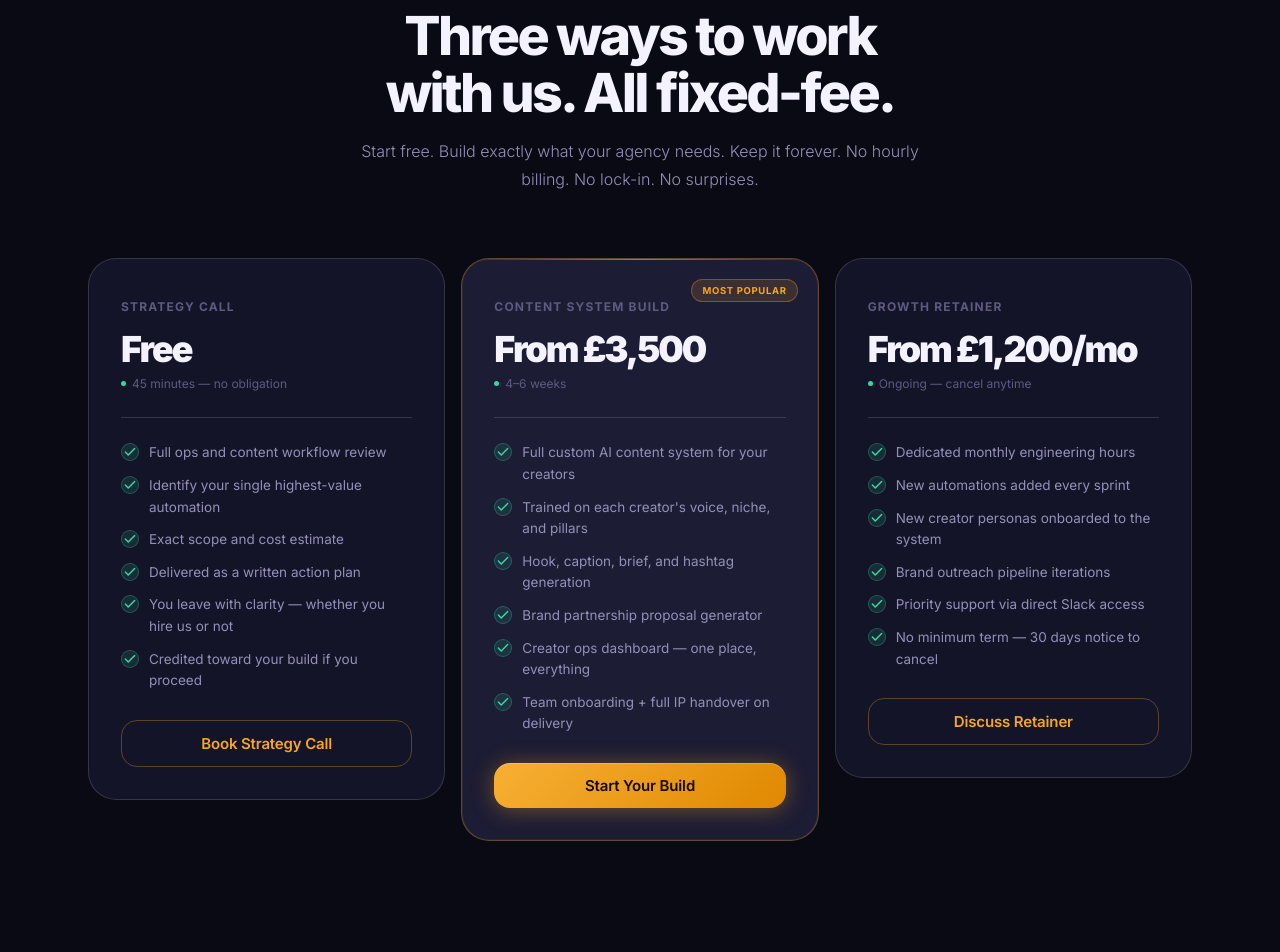
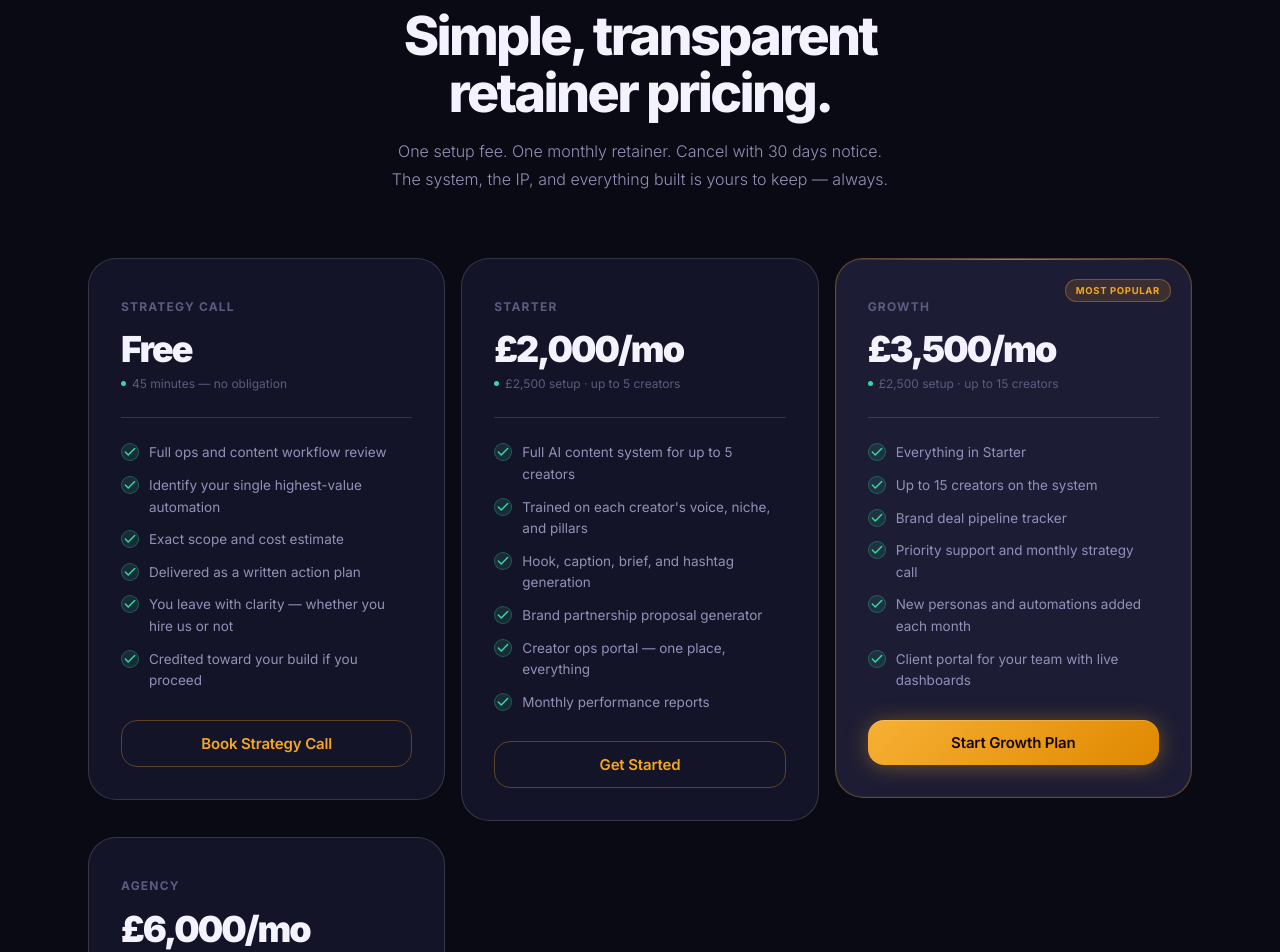
Before and after one commit to 100492107/caig-website, a React (Vite) app: page / in a window 1280 px wide. Shown: the part 6020-6972 px from the top of the page. Built offline with nearby package versions, Linux system fonts and the light colour scheme.

Commit message:
Update pricing to retainer model: Starter £2k/Growth £3.5k/Agency £6k + £2.5k setup; update FAQ

```diff
--- a/src/App.jsx
+++ b/src/App.jsx
@@ -828,36 +828,52 @@ const tiers = [
     cta: 'Book Strategy Call',
   },
   {
-    name: 'Content System Build',
-    price: 'From £3,500',
-    time: '4–6 weeks',
+    name: 'Starter',
+    price: '£2,000/mo',
+    time: '£2,500 setup · up to 5 creators',
+    featured: false,
+    popular: false,
+    feats: [
+      'Full AI content system for up to 5 creators',
+      'Trained on each creator\'s voice, niche, and pillars',
+      'Hook, caption, brief, and hashtag generation',
+      'Brand partnership proposal generator',
+      'Creator ops portal — one place, everything',
+      'Monthly performance reports',
+    ],
+    cta: 'Get Started',
+  },
+  {
+    name: 'Growth',
+    price: '£3,500/mo',
+    time: '£2,500 setup · up to 15 creators',
     featured: true,
     popular: true,
     feats: [
-      'Full custom AI content system for your creators',
-      'Trained on each creator\'s voice, niche, and pillars',
-      'Hook, caption, brief, and hashtag generation',
-      'Brand partnership proposal generator',
-      'Creator ops dashboard — one place, everything',
-      'Team onboarding + full IP handover on delivery',
+      'Everything in Starter',
+      'Up to 15 creators on the system',
+      'Brand deal pipeline tracker',
+      'Priority support and monthly strategy call',
+      'New personas and automations added each month',
+      'Client portal for your team with live dashboards',
     ],
-    cta: 'Start Your Build',
+    cta: 'Start Growth Plan',
   },
   {
-    name: 'Growth Retainer',
-    price: 'From £1,200/mo',
-    time: 'Ongoing — cancel anytime',
+    name: 'Agency',
+    price: '£6,000/mo',
+    time: '£2,500 setup · unlimited creators',
     featured: false,
     popular: false,
     feats: [
-      'Dedicated monthly engineering hours',
-      'New automations added every sprint',
-      'New creator personas onboarded to the system',
-      'Brand outreach pipeline iterations',
-      'Priority support via direct Slack access',
-      'No minimum term — 30 days notice to cancel',
+      'Everything in Growth',
+      'Unlimited creator roster',
+      'Dedicated account manager',
+      'Bespoke automation sprints each month',
+      'White-label portal option',
+      'Direct Slack access to the engineering team',
     ],
-    cta: 'Discuss Retainer',
+    cta: 'Talk to Us',
   },
 ]
 
@@ -868,10 +884,10 @@ function Services() {
         <FadeUp>
           <div className="sh c">
             <div className="badge"><span className="badge-dot" />Services</div>
-            <h2 className="section-title">Three ways to work<br />with us. All fixed-fee.</h2>
+            <h2 className="section-title">Simple, transparent<br />retainer pricing.</h2>
             <p className="section-sub">
-              Start free. Build exactly what your agency needs. Keep it forever.
-              No hourly billing. No lock-in. No surprises.
+              One setup fee. One monthly retainer. Cancel with 30 days notice.<br />
+              The system, the IP, and everything built is yours to keep — always.
             </p>
           </div>
         </FadeUp>
@@ -995,12 +1011,12 @@ const faqs = [
     a: "No. The interface is clean, simple, and built for non-technical users. The onboarding session takes 30 minutes for your whole team. After that, the system just works — no prompting expertise, no setup, no tech knowledge required.",
   },
   {
-    q: 'What happens to the system after you deliver it?',
-    a: "You own 100% of the code and IP from day one. We include 30 days of post-launch support in every build. After that, you can move to a monthly growth retainer for ongoing development, take the codebase in-house, or simply run the system forever without paying us again. There is no lock-in. We earn your repeat business by being worth coming back to.",
+    q: 'What happens to the system after you build it?',
+    a: "Everything built is yours to keep — permanently. The codebase, the IP, the creator personas, the automations. If you ever cancel your retainer, you walk away with the full system intact. We do not hold your data or your tools hostage. Access to the live portal is tied to your active subscription, but the underlying system is always yours.",
   },
   {
     q: 'What is your pricing model?',
-    a: "The strategy call is completely free. All builds are fixed-fee — scoped upfront with a clear deliverable and timeline. You pay 50% to start and 50% on delivery. Retainer clients pay monthly and can cancel with 30 days notice. No hidden fees, no scope creep charges, no surprise invoices.",
+    a: "There is a one-off setup fee of £2,500 for all plans — this covers onboarding, system build, and creator configuration. After that, you pay a monthly retainer based on your creator roster size: Starter (up to 5 creators) at £2,000/mo, Growth (up to 15) at £3,500/mo, or Agency (unlimited) at £6,000/mo. No hidden fees. Cancel with 30 days notice.",
   },
 ]
 
```
